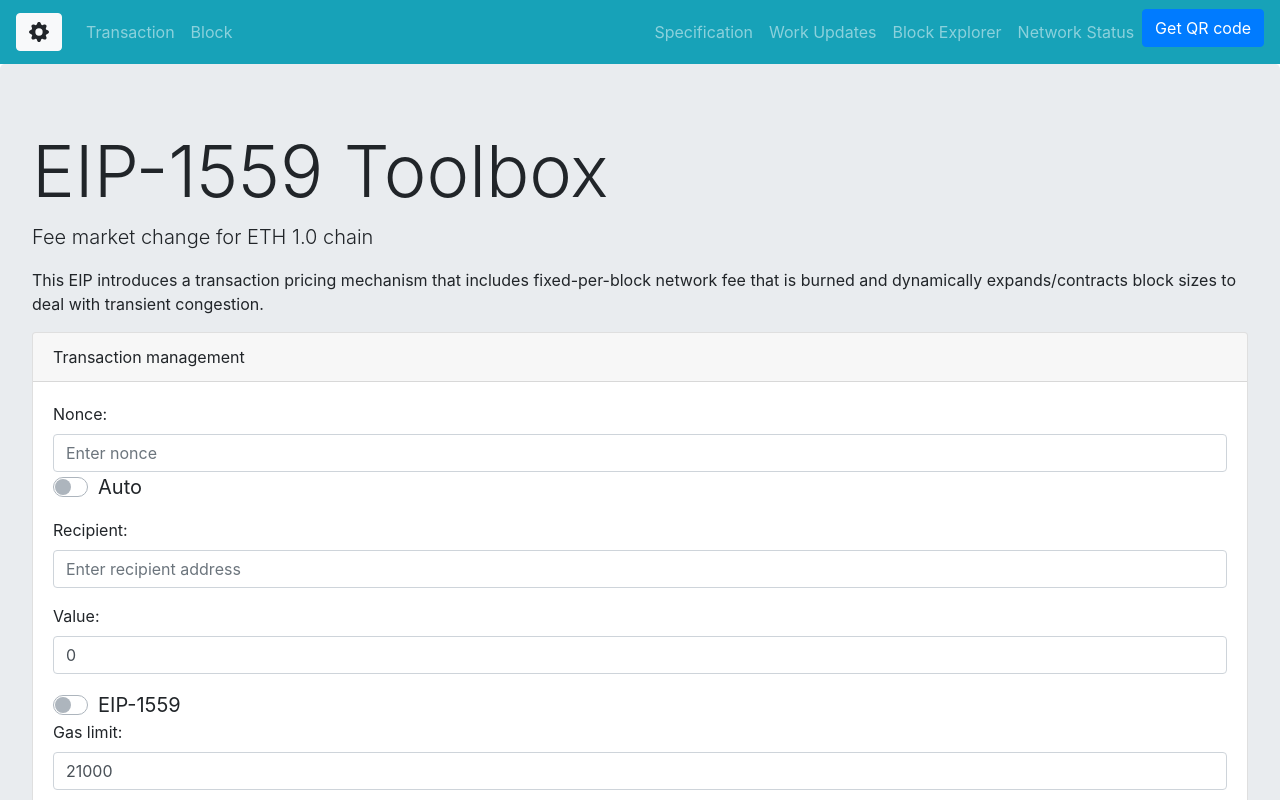
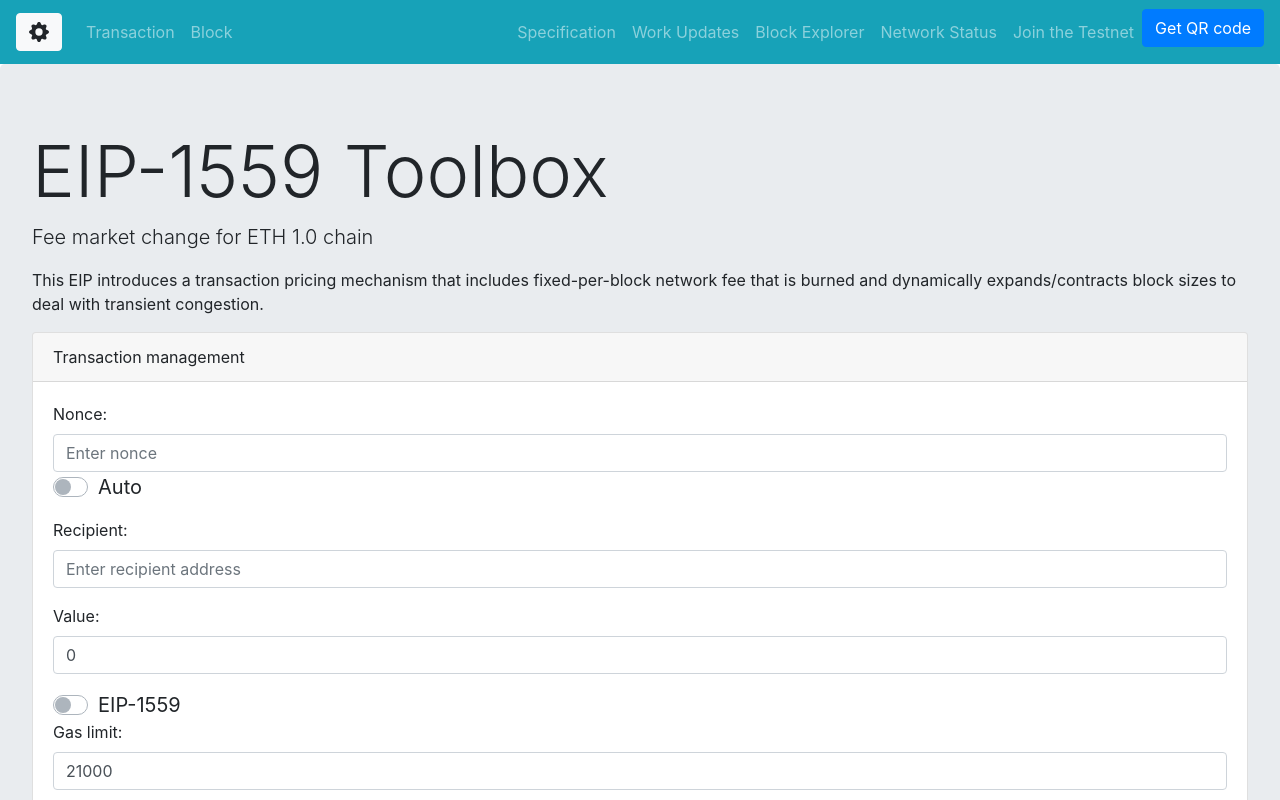
Before and after one commit to AbdelStark/eip1559-ui, a Vue app: page / in a window 1280 px wide. Shown: the top 800 px of the page. Built offline with nearby package versions, Linux system fonts and the light colour scheme.

Commit message:
Add join the testnet link

```diff
--- a/src/components/page/AppNavBar.vue
+++ b/src/components/page/AppNavBar.vue
@@ -20,6 +20,7 @@
                     <b-nav-item @click="onNavToExternalEIPWorkUpdates" href="#">Work Updates</b-nav-item>
                     <b-nav-item @click="onNavToExternalBlockExplorer" href="#">Block Explorer</b-nav-item>
                     <b-nav-item @click="onNavToExternalNetworkStatus" href="#">Network Status</b-nav-item>
+                    <b-nav-item @click="onNavToExternalJoinTheTesnet" href="#">Join the Testnet</b-nav-item>
                     <b-button @click="$bvToast.show('qrcode-toast')" class="mb-2" variant="primary">
                         Get QR code
                     </b-button>
@@ -51,6 +52,9 @@
             onNavToExternalEIPWorkUpdates() {
                 window.open(this.$store.state.config.links.workUpdates, "_blank");
             },
+            onNavToExternalJoinTheTesnet(){
+                window.open(this.$store.state.config.links.joinTheTestnet, "_blank");
+            },
             onClickSettings() {
                 this.$bvModal.show('modal-settings');
             },
--- a/src/config.js
+++ b/src/config.js
@@ -15,6 +15,7 @@ function GlobalConfiguration() {
             networkStatus: 'http://eip1559-testnet.ops.pegasys.tech:3001/',
             eipSpecification: 'https://eips.ethereum.org/EIPS/eip-1559',
             workUpdates: 'https://hackmd.io/@timbeiko/1559-updates/',
+            joinTheTestnet: 'https://wiki.hyperledger.org/display/BESU/EIP-1559+testnet+guide',
         }
     };
 }
```
